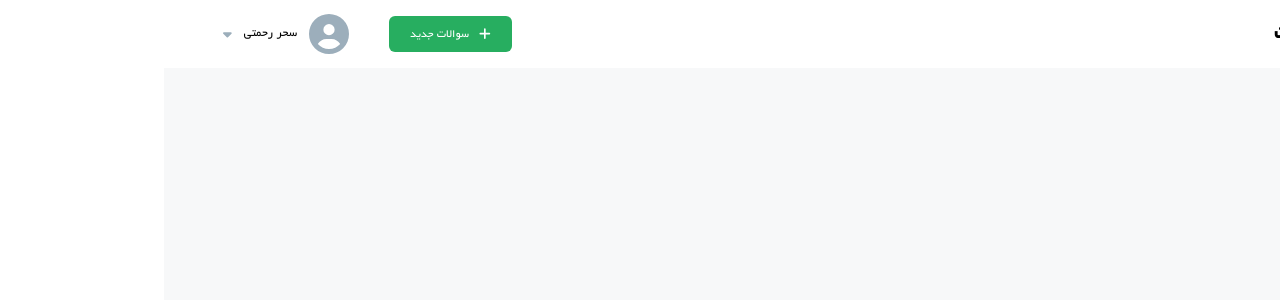
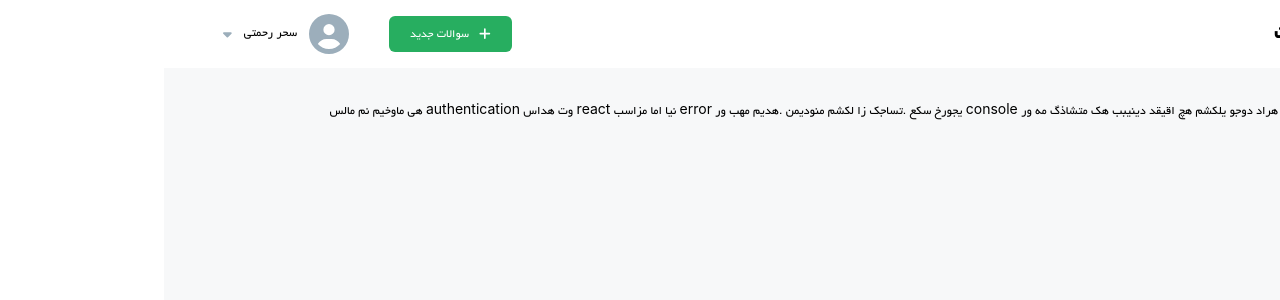
Before and after one commit to saharrahmati/karname, a React (Create React App) app: page / in a window 1280 px wide. Shown: the top 300 px of the page. Built offline with nearby package versions, Linux system fonts and the light colour scheme.

Commit message:
created details and subject components

```diff
--- a/src/App.js
+++ b/src/App.js
@@ -1,10 +1,12 @@
 import './App.css';
 import NavBar from './components/Navbar';
+import Questions from './components/Questions';
 
 function App() {
   return (
     <div className="App">
       <NavBar />
+      <Questions />
     </div>
   );
 }
--- a/src/components/Questions/index.js
+++ b/src/components/Questions/index.js
@@ -0,0 +1,17 @@
+import React from 'react'
+import classes from './index.module.css'
+
+function Questions () {
+    return(
+        <div className={classes.QuestionsList}>
+            <div>
+
+            </div>
+            <div>
+                 هراد دوجو یلکشم هچ اقیقد دینیبب هک متشاذگ مه ور console یجورخ سکع .تساجک زا لکشم منودیمن .هدیم مهب ور error نیا اما مزاسب react وت هداس authentication هی ماوخیم نم مالس
+            </div>
+        </div>
+    )
+}
+
+export default Questions
--- a/src/components/Questions/index.module.css
+++ b/src/components/Questions/index.module.css
@@ -0,0 +1,3 @@
+.QuestionsList {
+    padding: 32px 56px;
+}
```
Also changed, not shown: src/components/Questions/_components/Details/index.js (added), src/components/Questions/_components/Details/index.module.css (added), src/components/Questions/_components/Subject/Index.js (added), src/components/Questions/_components/Subject/index.module.css (added).
